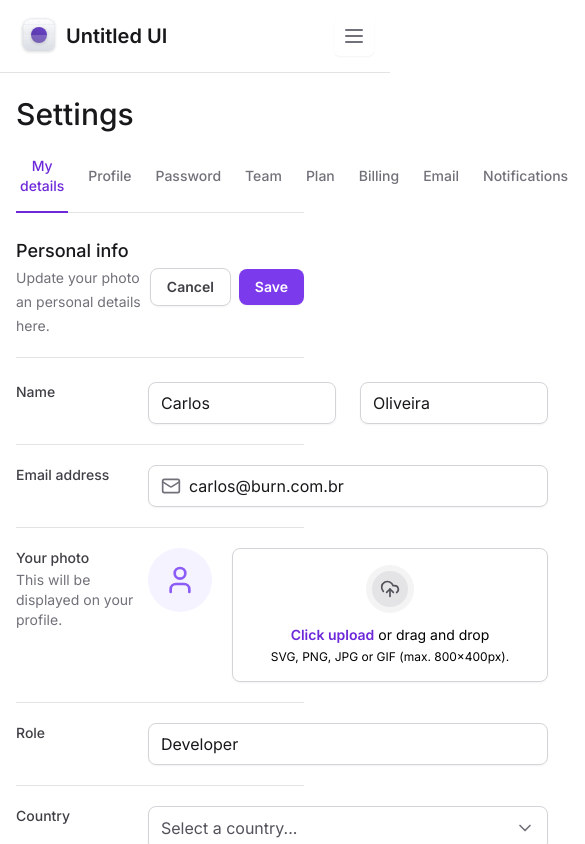
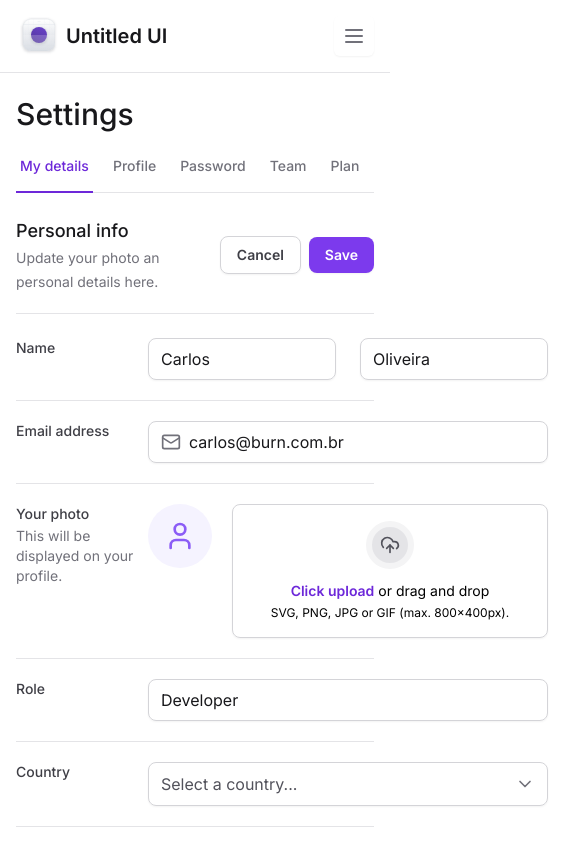
Before and after one commit to burn-c/tailwind-next, a Next.js app: page / in a window 390 px wide. Shown: the top 844 px of the page, 585 px wide, since content can reach past the window. Built offline with nearby package versions, Linux system fonts and the light colour scheme.

Commit message:
feat(SettingsTabs): adds scroll

```diff
--- a/package.json
+++ b/package.json
@@ -12,6 +12,7 @@
   "dependencies": {
     "@formkit/auto-animate": "^0.8.1",
     "@radix-ui/react-collapsible": "^1.0.3",
+    "@radix-ui/react-scroll-area": "^1.0.5",
     "@radix-ui/react-select": "^2.0.0",
     "@radix-ui/react-tabs": "^1.0.4",
     "framer-motion": "^10.16.4",
--- a/src/app/layout.tsx
+++ b/src/app/layout.tsx
@@ -20,10 +20,10 @@
   return (
     <html lang="en" className="antialiased">
       <body className={inter.className}>
-        <div className="grid min-h-screen grid-cols-app">
+        <div className="min-h-screen lg:grid lg:grid-cols-app">
           <Sidebar />
 
-          <main className="px-4 pb-12 pt-24 lg:col-start-2 lg:px-8 lg:pb-12">
+          <main className="max-w-[100vw] px-4 pb-12 pt-24 lg:col-start-2 lg:px-8 lg:pb-12">
             {children}
           </main>
         </div>
--- a/src/components/SettingsTabs/TabItem.tsx
+++ b/src/components/SettingsTabs/TabItem.tsx
@@ -15,7 +15,7 @@
       value={value}
       className="group relative px-1 pb-4 text-sm font-medium text-zinc-500 outline-none hover:text-violet-700 data-[state=active]:text-violet-700"
     >
-      <span className="rounded group-focus-visible:ring-2 group-focus-visible:ring-violet-400 group-focus-visible:ring-offset-4">
+      <span className="whitespace-nowrap rounded group-focus-visible:ring-2 group-focus-visible:ring-violet-400 group-focus-visible:ring-offset-4">
         {title}
       </span>
 
--- a/src/components/SettingsTabs/index.tsx
+++ b/src/components/SettingsTabs/index.tsx
@@ -1,7 +1,9 @@
 'use client'
 
+import { useState } from 'react'
 import * as Tabs from '@radix-ui/react-tabs'
-import { useState } from 'react'
+import * as ScrollArea from '@radix-ui/react-scroll-area'
+
 import { TabItem } from './TabItem'
 
 export default function SettingTabs() {
@@ -9,6 +11,8 @@
 
   return (
     <Tabs.Root value={currentTab} onValueChange={setCurrentTab}>
+      <ScrollArea.Root className="w-full" type="scroll">
+        <ScrollArea.Viewport className="w-full overflow-x-scroll">
           <Tabs.List className="mt-6 flex w-full items-center gap-4 border-b border-zinc-200">
             <TabItem
               value="tab1"
@@ -25,8 +29,16 @@
               title="Password"
               isSelected={currentTab === 'tab3'}
             />
-        <TabItem value="tab4" title="Team" isSelected={currentTab === 'tab4'} />
-        <TabItem value="tab5" title="Plan" isSelected={currentTab === 'tab5'} />
+            <TabItem
+              value="tab4"
+              title="Team"
+              isSelected={currentTab === 'tab4'}
+            />
+            <TabItem
+              value="tab5"
+              title="Plan"
+              isSelected={currentTab === 'tab5'}
+            />
             <TabItem
               value="tab6"
               title="Billing"
@@ -53,6 +65,15 @@
               isSelected={currentTab === 'tab10'}
             />
           </Tabs.List>
+        </ScrollArea.Viewport>
+
+        <ScrollArea.Scrollbar
+          className="flex h-0.5 translate-y-1.5 touch-none select-none flex-col bg-zinc-100"
+          orientation="horizontal"
+        >
+          <ScrollArea.Thumb className="relative flex-1 rounded-lg bg-zinc-300" />
+        </ScrollArea.Scrollbar>
+      </ScrollArea.Root>
     </Tabs.Root>
   )
 }
```
Also changed, not shown: 1 other file (tests, documents, lock files or other folders). Lines whose indentation alone changed are shown as unchanged.
